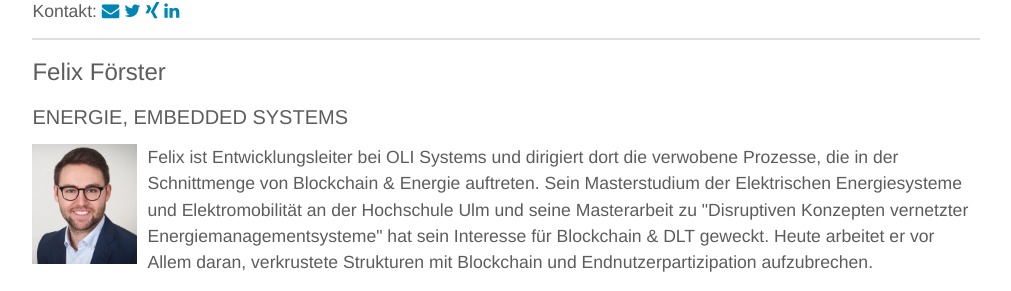
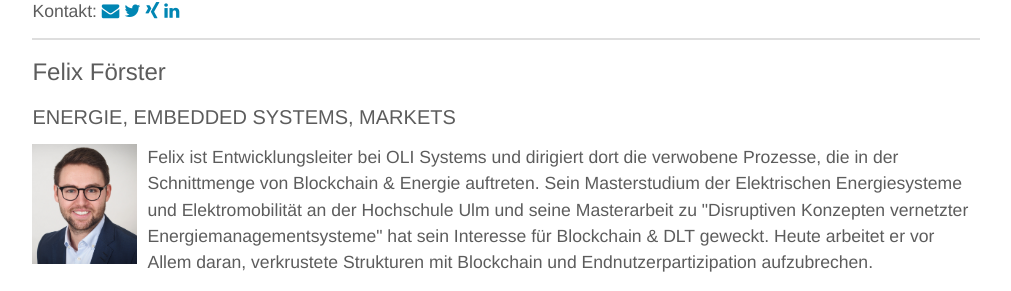
Before and after one commit to blocklab/site, a Jekyll site: the page built from team.md, in a window 1280 px wide and 900 px high, scrolled down 3253 px. Shown: the part 388-679 px from the top of the window, without its empty margins (134-1145 px from the left). Built offline with Jekyll 4.4.1, drawn with Linux system fonts in a browser that asks for light colours.

Commit message:
Update team.yml

```diff
--- a/_data/team.yml
+++ b/_data/team.yml
@@ -103,7 +103,7 @@
 
 - id: felix
   name: Felix Förster
-  topics: ENERGIE, EMBEDDED SYSTEMS
+  topics: ENERGIE, EMBEDDED SYSTEMS, MARKETS
   image: /assets/images/team/Felixfoerster.jpg
   description: Felix ist Entwicklungsleiter bei OLI Systems und dirigiert dort die verwobene Prozesse, die in der Schnittmenge von Blockchain & Energie auftreten. Sein Masterstudium der Elektrischen Energiesysteme und Elektromobilität an der Hochschule Ulm und seine Masterarbeit zu "Disruptiven Konzepten vernetzter Energiemanagementsysteme" hat sein Interesse für Blockchain & DLT geweckt. Heute arbeitet er vor Allem daran, verkrustete Strukturen mit Blockchain und Endnutzerpartizipation aufzubrechen.
   twitter: gamesplaining
```
